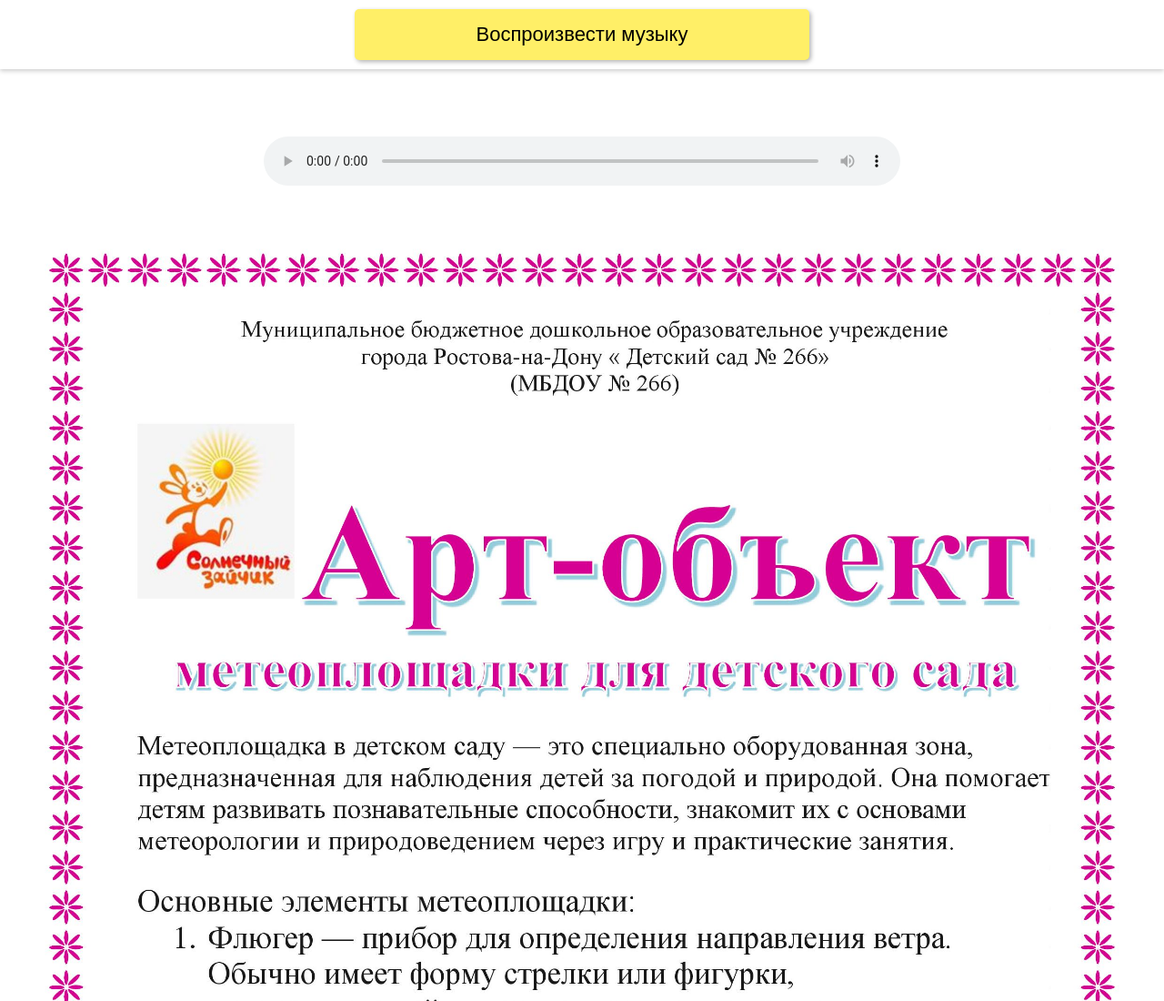
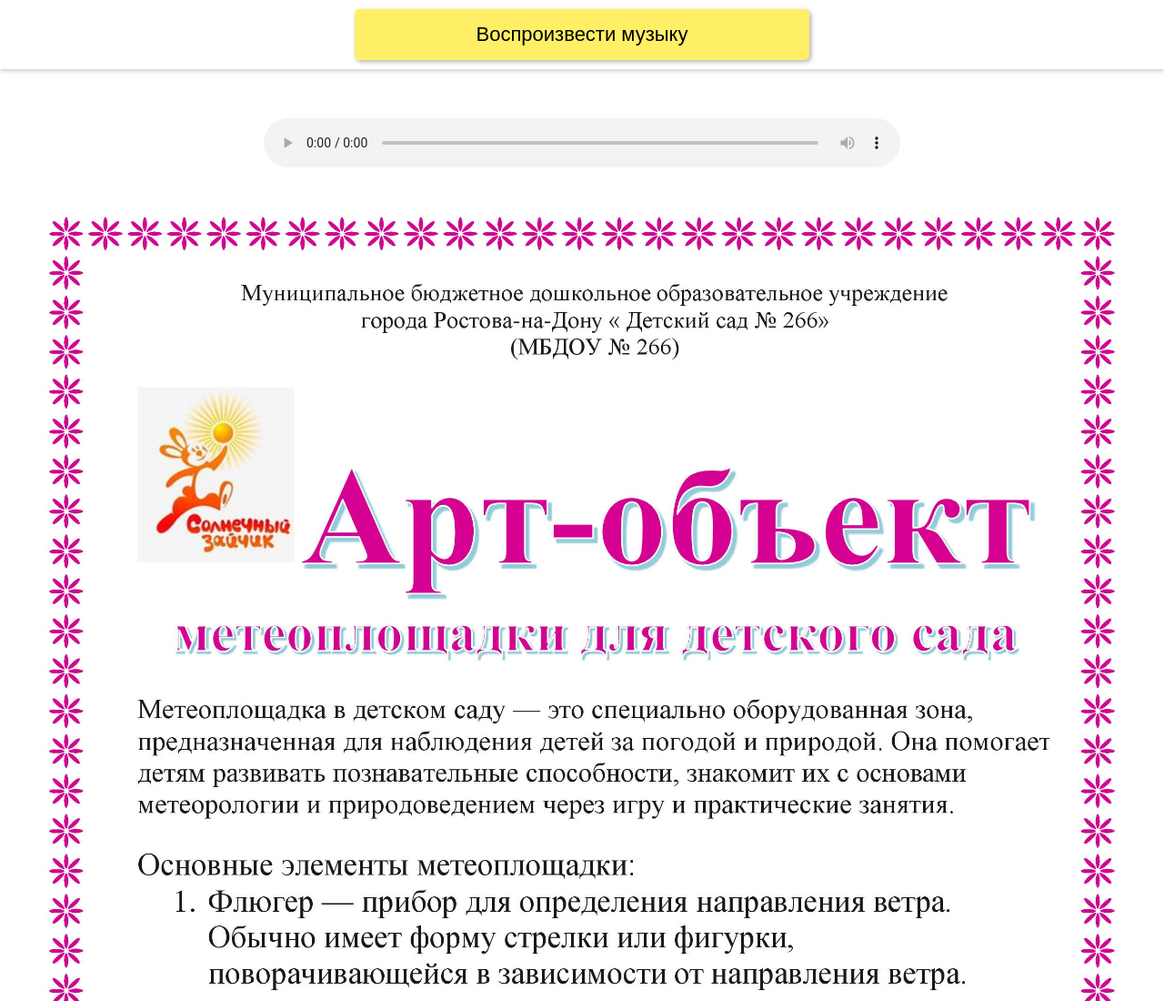
Before and after one commit to ds266/test, a plain HTML site: page index.html in a window 1280 px wide. Shown: the top 1100 px of the page at 91% size. Drawn offline with Linux system fonts and the light colour scheme.

Commit message:
Update style.css

```diff
--- a/style.css
+++ b/style.css
@@ -44,7 +44,7 @@ body {
       width: 90%;
       max-width: 700px;
       display: block;
-      margin: 20px auto;
+      margin: 0 auto;
     }
 
     .main {
```
